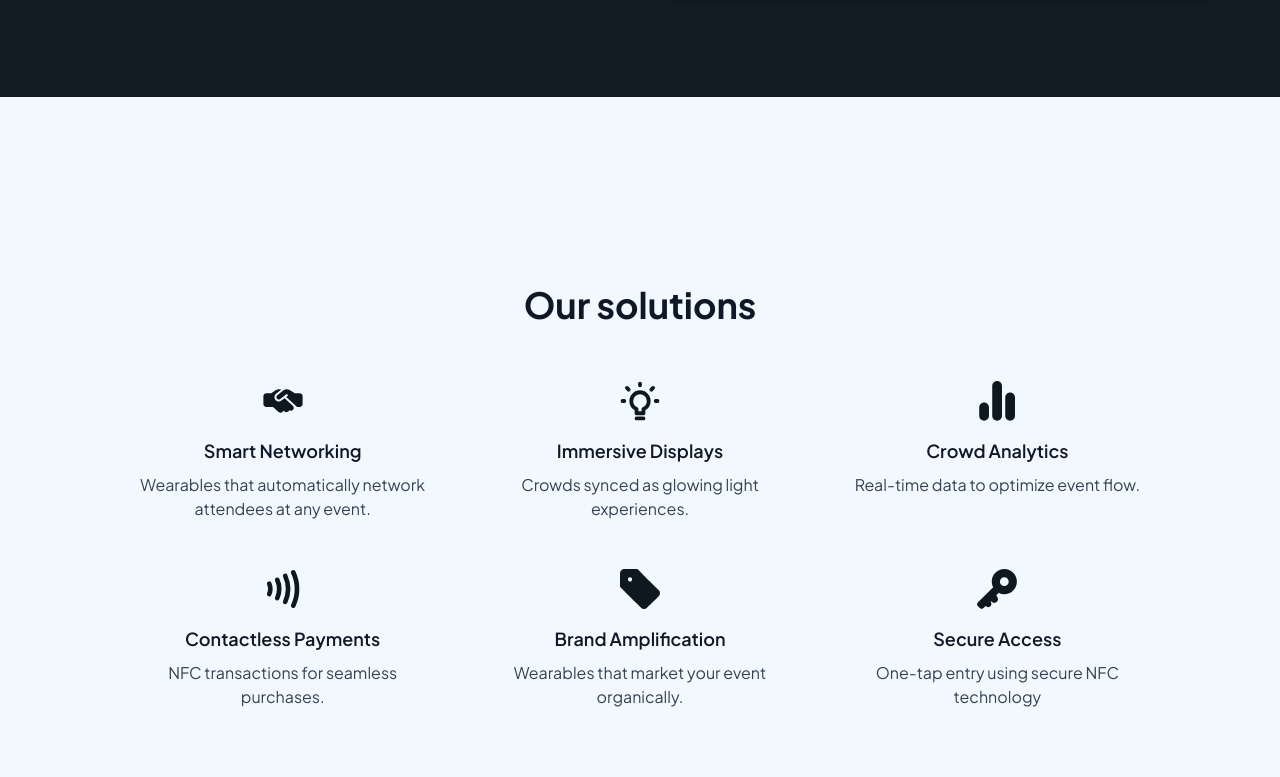
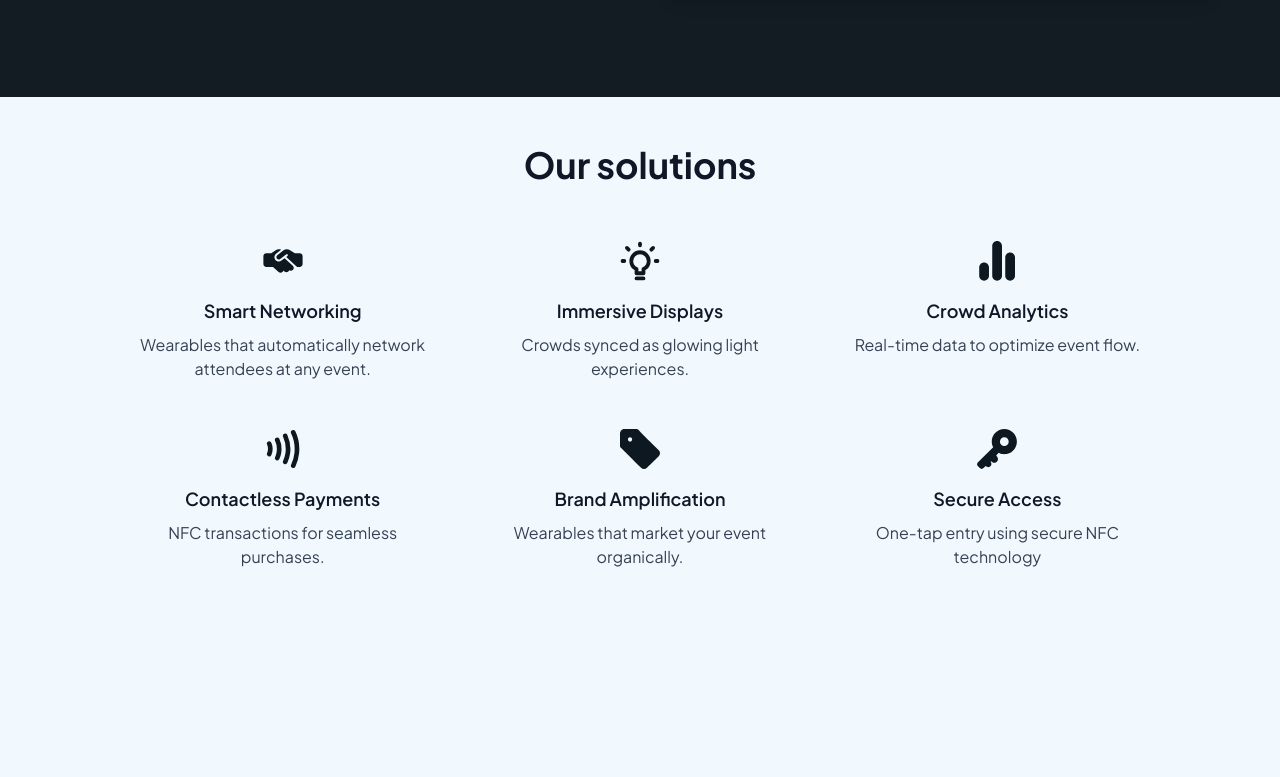
Before and after one commit to AliBakayPXL/LetsLink, a React (Vite) app: page / in a window 1280 px wide. Shown: the part 3103-3880 px from the top of the page. Built offline with nearby package versions, Linux system fonts and the light colour scheme.

Commit message:
Solution component overlapping fix

```diff
--- a/src/components/Solutions.tsx
+++ b/src/components/Solutions.tsx
@@ -46,7 +46,7 @@ const solutions: SolutionItem[] = [
 ];
 
 const Solutions = () => (
-  <section className="h-screen flex justify-center flex-col px-4">
+  <section className="min-h-screen flex flex-col justify-start items-center px-4 py-12">
     <div className="max-w-4xl mx-auto text-center mb-12">
       <h2 className="text-3xl md:text-4xl font-bold text-gray-900 mb-2">
         Our solutions
```
